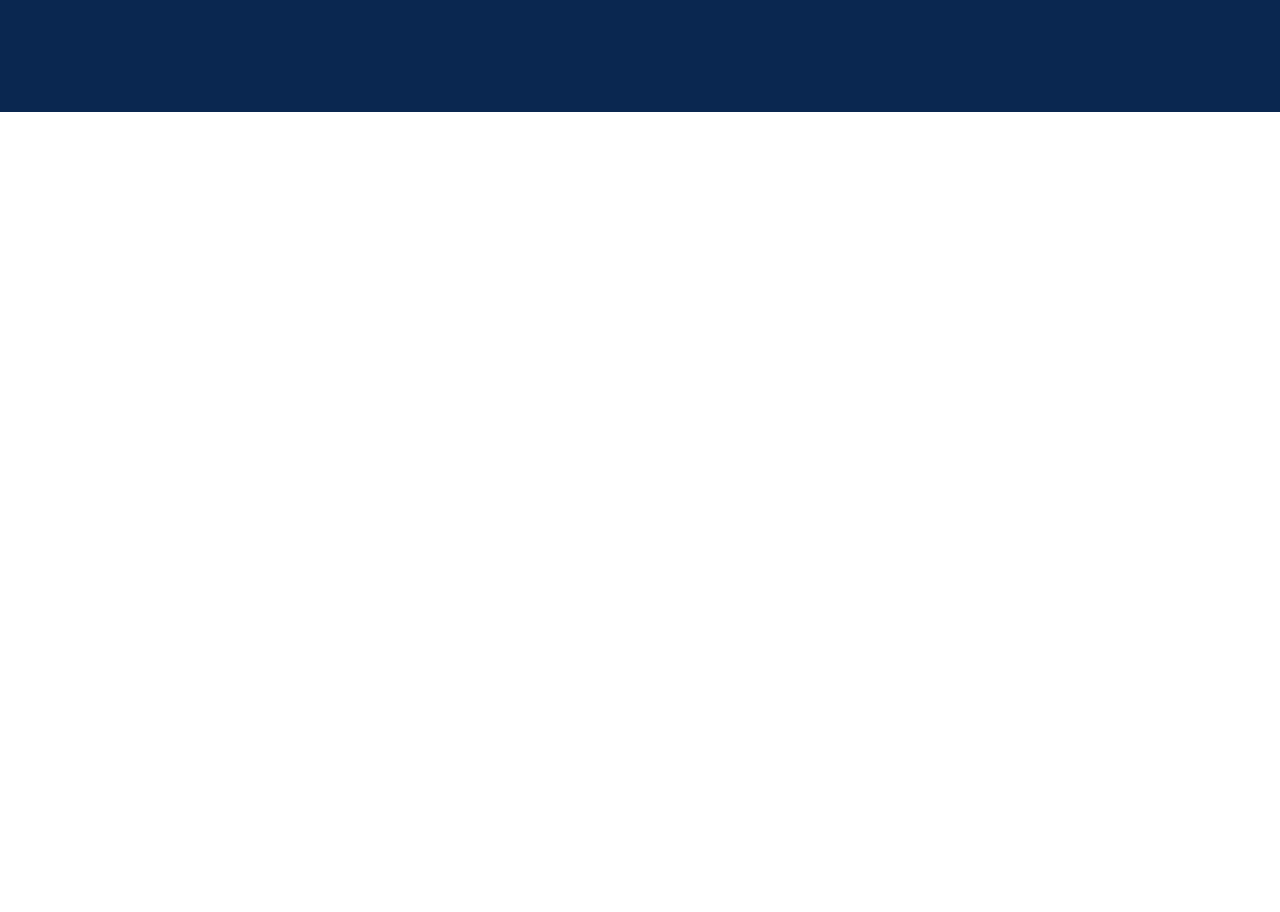
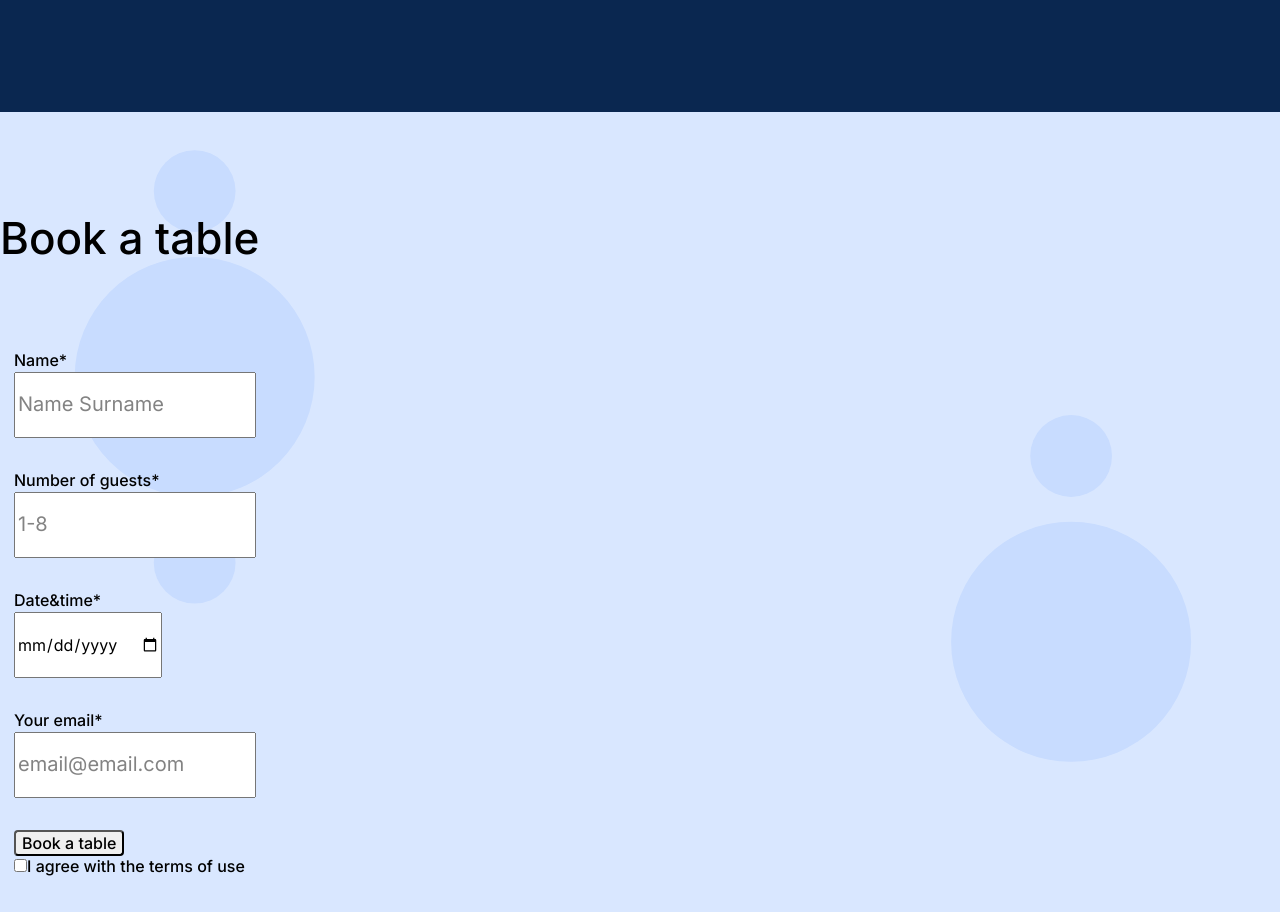
Before and after one commit to JiabaoWu1/se_project_coffeeshop, a plain HTML site: page index.html in a window 1280 px wide. Shown: the part 1551-2463 px from the top of the page. Before the commit the page ends 1663 px from the top, so only its background shows below. Drawn offline with Linux system fonts and the light colour scheme.

Commit message:
New Update

```diff
--- a/index.html
+++ b/index.html
@@ -59,7 +59,7 @@
             <p class="header__paragraph">Monday – Friday (10:00 – 19:00)</p>
             <p class="header__paragraph">Saturday – Sunday (11:00 – 18:00)</p>
           </div>
-          <p class="header__paragraph">
+          <p class="header__paragraph-bottom">
             200 Success Avenue, The Town of Triple Peaks
           </p>
         </div>
@@ -107,7 +107,39 @@
             </div>
           </div>
         </section>
-        <section class="reservation" id="reservation"></section>
+        <section class="reservation" id="reservation">
+          <div class="reservation__page">
+            <div class="reservation__title">Book a table</div>
+            <div class="reservation__form">
+              <fieldset class="form__fieldset">
+                <label class="form__label" for="">Name*</label>
+                <input
+                  class="form__input"
+                  type="name"
+                  placeholder="Name Surname"
+                />
+                <label class="form__label" for="">Number of guests*</label>
+                <input class="form__input" type="number" placeholder="1-8" />
+                <label class="form__label" for="">Date&time* </label>
+                <input class="form__input" type="date" />
+                <label class="form__label" for="">Your email*</label>
+                <input
+                  class="form__input"
+                  type="email"
+                  placeholder="email@email.com"
+                />
+                <button class="form__button">Book a table</button>
+                <label class="form__label" for="checkbox"
+                  ><input
+                    class="form__checkbox"
+                    type="checkbox"
+                    name="checkbox"
+                  />I agree with the terms of use</label
+                >
+              </fieldset>
+            </div>
+          </div>
+        </section>
         <section class="menu" id="menu"></section>
         <section class="about" id="about"></section>
       </main>
--- a/pages/index.css
+++ b/pages/index.css
@@ -97,6 +97,7 @@
   line-height: 20px;
   color: #838383;
 }
+
 .recipes {
   padding: 100px 80px 215px;
   background-image: url(../images/background_recipes.svg);
@@ -141,3 +142,70 @@
   line-height: 30px;
   color: #ffffff;
 }
+.reservation {
+  display: block;
+  position: relative;
+  min-height: 720px;
+  max-height: 800px;
+  height: 100vh;
+
+  background-color: #d9e7ff;
+  background-image: url(../images/background_reservation.svg);
+  background-repeat: no-repeat;
+  background-position: center;
+  background-size: cover;
+}
+.reservation__page {
+  position: absolute;
+}
+.reservation__title {
+  font-style: normal;
+  font-weight: 500;
+  font-size: 44px;
+  line-height: 52px;
+  margin: 100px auto 80px;
+}
+.reservation__form {
+  margin: 0 auto;
+}
+.form__label {
+  font-style: normal;
+  font-weight: 500;
+  font-size: 16px;
+  line-height: 20px;
+  margin-bottom: 2px;
+}
+.form__fieldset {
+  border: none;
+}
+.form__input {
+  display: block;
+  line-height: 60px;
+  margin-bottom: 32px;
+}
+.form__button {
+  border-radius: 4px;
+  opacity: 1;
+  font-style: normal;
+  font-weight: 500;
+  font-size: 16px;
+  line-height: 20px;
+}
+.form__button:hover {
+  opacity: 0.7;
+  transition: opacity 1s;
+}
+.form__label {
+  display: block;
+}
+
+.form__checkbox {
+  border-radius: 2px;
+}
+.form__input::placeholder {
+  font-style: normal;
+  font-weight: normal;
+  font-size: 20px;
+  line-height: 30px;
+  color: #838383;
+}
```
